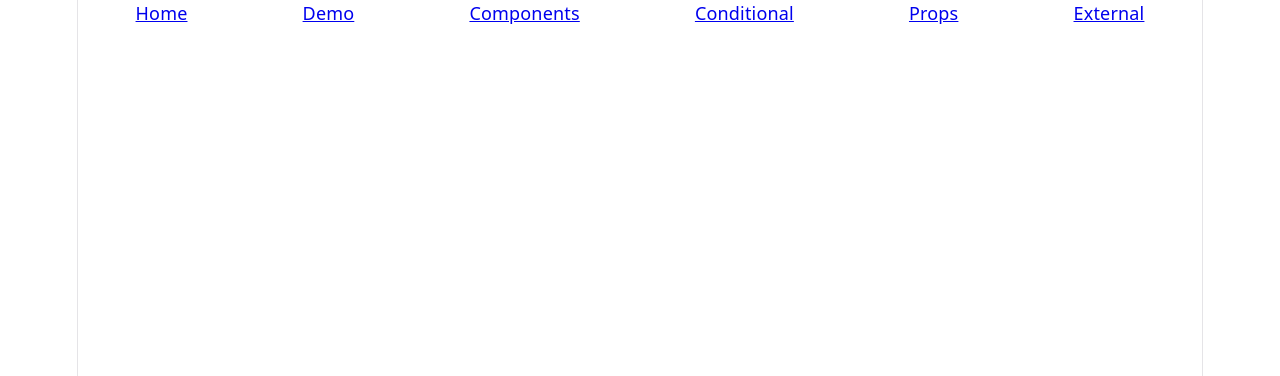
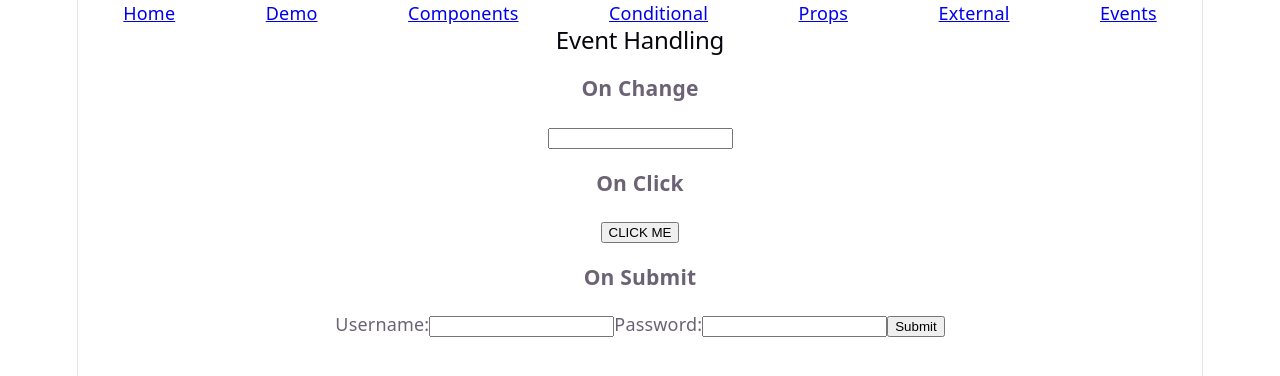
Before and after one commit to JHarry444/RM-React, a React (Vite) app: page /events in a window 1280 px wide. Shown: the top 376 px of the page. Built offline with nearby package versions, Linux system fonts and the light colour scheme.

Commit message:
event handling

```diff
--- a/src/App.tsx
+++ b/src/App.tsx
@@ -4,6 +4,7 @@ import Components from "./components/Components";
 import Props from "./components/Props";
 import External from "./components/External";
 import Navbar from "./components/NavBar";
+import EventHandling from "./components/EventHandling";
 
 function App() {
 
@@ -22,6 +23,7 @@ function App() {
         <Route path="/conditional" element={<ConditionalDemo />} />
         <Route path="/props" element={<Props />} />
         <Route path="/external" element={<External />} />
+        <Route path="/events" element={<EventHandling />} />
       </Routes>
 
     </Router>
--- /dev/null
+++ b/src/components/EventHandling.tsx
@@ -0,0 +1,42 @@
+function EventHandling() {
+
+    const handleChange: React.ChangeEventHandler<HTMLInputElement> = (event) => {
+        console.log(event.target.value);
+    };
+
+    const handleSubmit: React.SubmitEventHandler<HTMLFormElement> = (event) => {
+        event.preventDefault(); // prevent the default form submission behavior
+        const username = event.target.username.value;
+        const password = event.target.password.value;
+        console.log("Username:", username);
+        console.log("Password:", password);
+    }
+
+    return (
+        <>
+            <section>
+                <h2>Event Handling</h2>
+                <section>
+                    <h3>On Change</h3>
+                    <input type="text" name="demo" id="demo" onChange={handleChange} />
+                </section>
+                <section>
+                    <h3>On Click</h3>
+                    <button onClick={() => alert("hello")}>CLICK ME</button>
+                </section>
+                <section>
+                    <h3>On Submit</h3>
+                    <form onSubmit={handleSubmit}>
+                        <label htmlFor="usernameInput">Username:</label>
+                        <input type="text" id="usernameInput" name="username" required />
+                        <label htmlFor="passwordInput">Password:</label>
+                        <input type="password" id="passwordInput" name="password" required minLength={4} maxLength={10} />
+                        <button type="submit">Submit</button>
+                    </form>
+                </section>
+            </section>
+        </>
+    );
+}
+
+export default EventHandling;
--- a/src/components/NavBar.tsx
+++ b/src/components/NavBar.tsx
@@ -9,6 +9,7 @@ function Navbar() {
             <Link to="/conditional">Conditional</Link>
             <Link to="/props">Props</Link>
             <Link to="/external">External</Link>
+            <Link to="/events">Events</Link>
         </nav>
     );
 }
```
